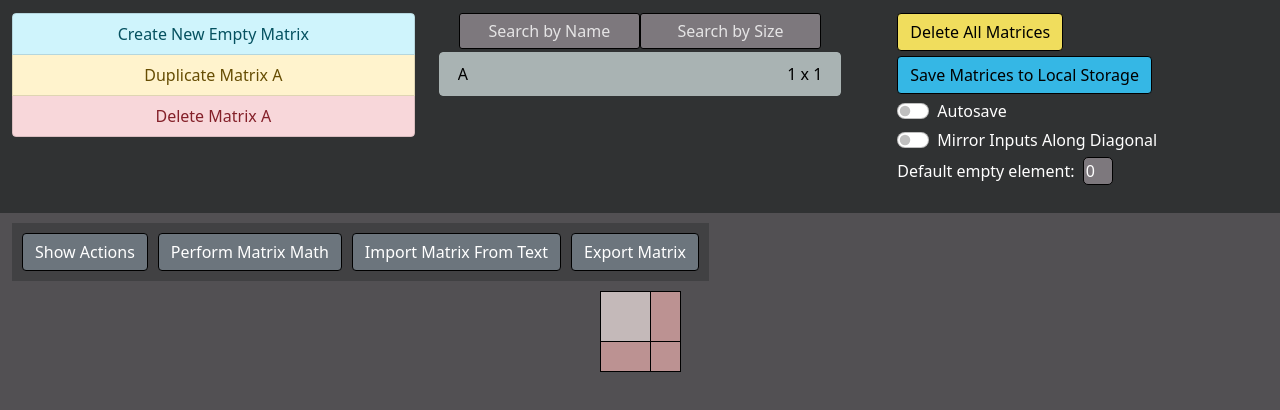
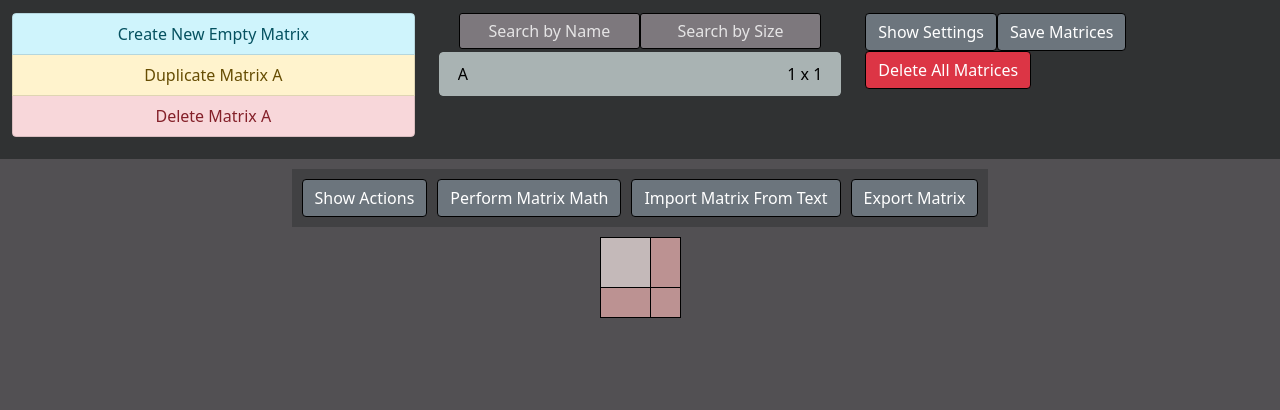
Before and after one commit to andrewctam/matrix-gen, a React (Create React App) app: page / in a window 1280 px wide. Shown: the top 410 px of the page. Built offline with nearby package versions, Linux system fonts and the light colour scheme.

Commit message:
Update UI

```diff
--- a/src/App.js
+++ b/src/App.js
@@ -1,15 +1,18 @@
 import React, { useEffect, useState } from 'react';
 import MatrixEditor from './editor/MatrixEditor.js';
-import Selectors from "./selectors/Selectors.js"
+import Navigation from "./navigation/Navigation.js"
 
 function App(props) {
-    const [autoSave, setAutoSave] = useState(false);
-    const [mirror, setMirror] = useState(false);
-    const [sparseVal, setSparseVal] = useState("0");
-    const [selection, setSelection] = useState("A");
     const [matrices, setMatrices] = useState( {
         "A": [["", ""], ["", ""]]
     });
+
+    const [selection, setSelection] = useState("A");
+    const [sparseVal, setSparseVal] = useState("0");
+
+    const [mirror, setMirror] = useState(false);
+    const [autoSave, setAutoSave] = useState(false);
+
 
     useEffect(() => {
         loadFromLocalStorage();
@@ -547,21 +550,24 @@ function App(props) {
 
     return (
         <div>
-            <Selectors matrices = {matrices}
+            <Navigation
+                matrices = {matrices}
+                autoSave = {autoSave}
+                mirror = {mirror}
+                selection = {selection}
+                sparseVal = {sparseVal}
+
                 updateMatrixSelection = {updateMatrixSelection}
                 setMatrix = {setMatrix}
                 deleteMatrix = {deleteMatrix}
                 renameMatrix = {renameMatrix}
                 copyMatrix = {copyMatrix}
-                selection = {selection}
                 resizeMatrix = {resizeMatrix}
                 updateParameter = {updateParameter}
                 saveToLocalStorage = {saveToLocalStorage}
                 deleteAllMatrices = {deleteAllMatrices}
 
-                autoSave = {autoSave}
-                mirror = {mirror}
-                sparseVal = {sparseVal}
+
             />
 
             {(selection in matrices) ?
@@ -569,9 +575,10 @@ function App(props) {
                 matrix = {matrices[selection]}
                 matrices = {matrices}
                 name = {selection}
-                updateParameter = {updateParameter}
                 mirror = {mirror}
                 sparseVal = {sparseVal}
+                updateParameter = {updateParameter}
+
                 setMatrix = {setMatrix}
                 generateUniqueName = {generateUniqueName}
 
--- a/src/editor/MatrixEditor.css
+++ b/src/editor/MatrixEditor.css
@@ -15,6 +15,8 @@
 }
 
 .options-bar {
+  margin-left: auto;
+  margin-right: auto;
   width: fit-content;
   padding: 5px;
   background-color: rgba(48, 50, 51, 0.49);
--- a/src/editor/matrixTools/MatrixMath.css
+++ b/src/editor/matrixTools/MatrixMath.css
@@ -1,5 +1,5 @@
 .matrixMath {
-    width: fit-content;
+    width: 100%;
     padding: 10px;
     background-color: rgba(48, 50, 51, 0.49);
     --bs-gutter-x: 0px;
--- a/src/editor/matrixTools/MatrixMath.js
+++ b/src/editor/matrixTools/MatrixMath.js
@@ -167,6 +167,7 @@ function MatrixMath(props) {
             return product
         }
 
+        //matrix multiplication
 
         if (a.length !== b[0].length)
             return null;
--- a/src/selectors/Selectors.css
+++ b/src/navigation/Navigation.css
@@ -1,5 +1,5 @@
 
-  .selectors {
+.navigateBar {
     background-color: rgb(48, 50, 51);
     padding-top: 1%;
     padding-bottom: 1%;
--- a/src/selectors/Selectors.js
+++ b/src/navigation/Navigation.js
@@ -7,11 +7,13 @@ import AddButton from './buttons/AddButton';
 import DeleteButton from './buttons/DeleteButton';
 import DuplicateButton from './buttons/DuplicateButton';
 
-import "./Selectors.css"
-function Selectors(props) {
-    const [selectors, setSelectors] = useState([])
+import "./Navigation.css"
+
+function Navigation(props) {
+    const [selectors, setSelectors] = useState([]);
     const [searchName, setSearchName] = useState("");
     const [searchSize, setSearchSize] = useState("");
+    const [showSettings, setShowSettings] = useState(false);
 
     useEffect(() => {
         var tempSelectors = []
@@ -78,12 +80,11 @@ function Selectors(props) {
         else
             return rows === sizeFilters[0] && cols === sizeFilters[1];
 
+    }
 
 
 
-
-    }
-    return  <div className = "row selectors selectors-box">
+    return  <div className = "row navigateBar">
         <div className = "col-sm-4 info">
             <div id = "selectors" className="list-group">
                     <AddButton
@@ -111,14 +112,40 @@ function Selectors(props) {
 
             </div>
         <div className = "col-sm-4">
-            <ul>
-                <li><button className = "btn btn-warning" onClick={props.deleteAllMatrices}>Delete All Matrices</button></li>
-                {props.autoSave ? null : <li><button className = "btn btn-info" onClick={props.saveToLocalStorage}>Save Matrices to Local Storage</button></li>}
+
+
+
+
+            <button
+                className = {"btn " + (showSettings ? "btn-info" : "btn-secondary")}
+                onClick={() => {setShowSettings(!showSettings)}}>
+
+                {showSettings ? "Hide Settings" : "Show Settings"}
+            </button>
+
+            {props.autoSave ? null :
+            <button
+                className = "btn btn-secondary"
+                onClick={() => {props.saveToLocalStorage(); alert("Matrices saved to local browser storage.");}}>
+                {"Save Matrices"}
+            </button>}
+
+            <button
+                className = "btn btn-danger"
+                onClick={props.deleteAllMatrices}>
+                {"Delete All Matrices"}
+            </button>
+
+
+            {showSettings ?
+            <div>
                 <li><ParameterSwitchInput isChecked = {props.autoSave} id = {"autoSave"} name={"autoSave"} text = {"Autosave"} updateParameter={props.updateParameter}/></li>
                 <li><ParameterSwitchInput isChecked = {props.mirror} id = {"mirror"} name={"mirror"} text = {"Mirror Inputs Along Diagonal"} updateParameter={props.updateParameter}/></li>
                 <li>Default empty element: &nbsp;
                 <ParameterTextInput width = {"30px"} text = {props.sparseVal} id={"sparse"} updateParameter={props.updateParameter}/> </li>
-            </ul>
+            </div>  : null}
+
+
         </div>
     </div>
 
@@ -127,4 +154,4 @@ function Selectors(props) {
 }
 
 
-export default Selectors;
+export default Navigation;
```
Also changed, not shown: src/navigation/buttons/AddButton.js (renamed from src/selectors/buttons/AddButton.js), src/navigation/buttons/DeleteButton.js (renamed from src/selectors/buttons/DeleteButton.js), src/navigation/buttons/DuplicateButton.js (renamed from src/selectors/buttons/DuplicateButton.js), src/navigation/buttons/SelectorButton.css (renamed from src/selectors/buttons/SelectorButton.css), src/navigation/buttons/SelectorButton.js (renamed from src/selectors/buttons/SelectorButton.js).
